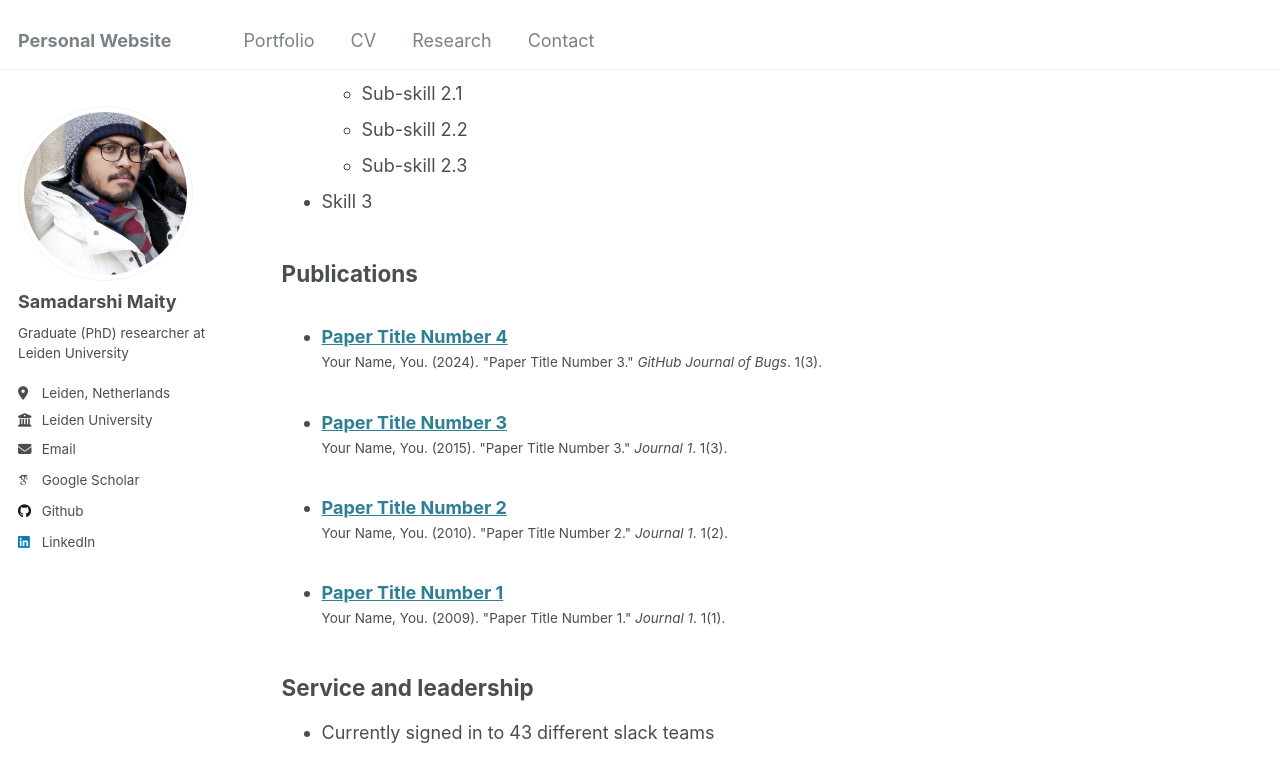
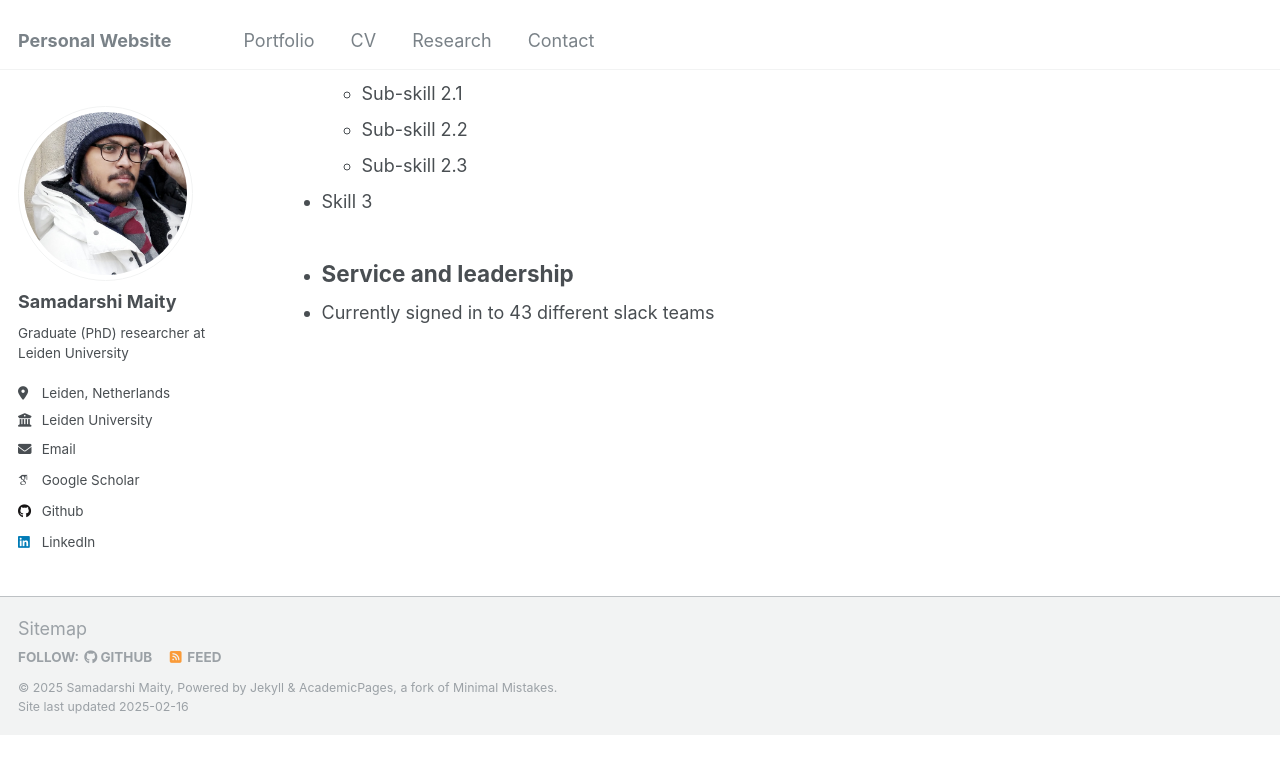
Before and after one commit to Samadarshi-Maity/Samadarshi-Maity.github.io, a Jekyll site: the page built from _pages/cv.md, in a window 1280 px wide and 900 px high, scrolled down 1186 px. Shown: the top 782 px of the window. Built offline with Jekyll 4.4.1, drawn with Linux system fonts in a browser that asks for light colours; some web fonts are replaced; after the commit the page ends 1920 px from its top, so only the background shows below that.

Commit message:
Update cv.md

```diff
--- a/_pages/cv.md
+++ b/_pages/cv.md
@@ -45,14 +45,7 @@
   * Sub-skill 2.2
   * Sub-skill 2.3
 * Skill 3
-
-## Publications
-
-  <ul>{% for post in site.publications reversed %}
-    {% include archive-single-cv.html %}
-  {% endfor %}</ul>
-
-
+*
 ## Service and leadership
 
 * Currently signed in to 43 different slack teams
```
